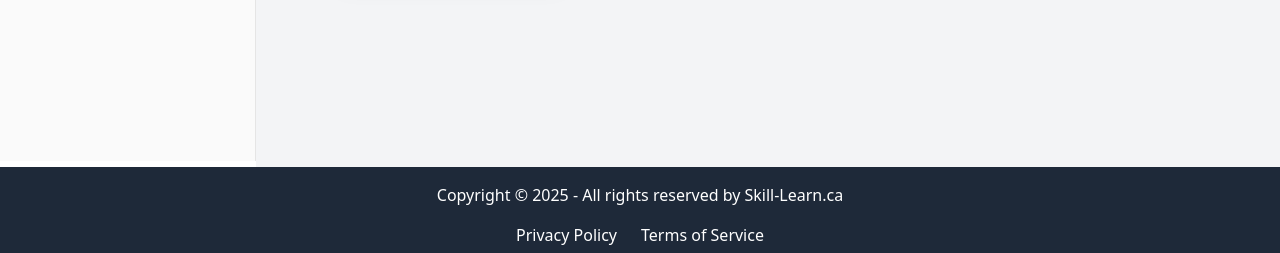
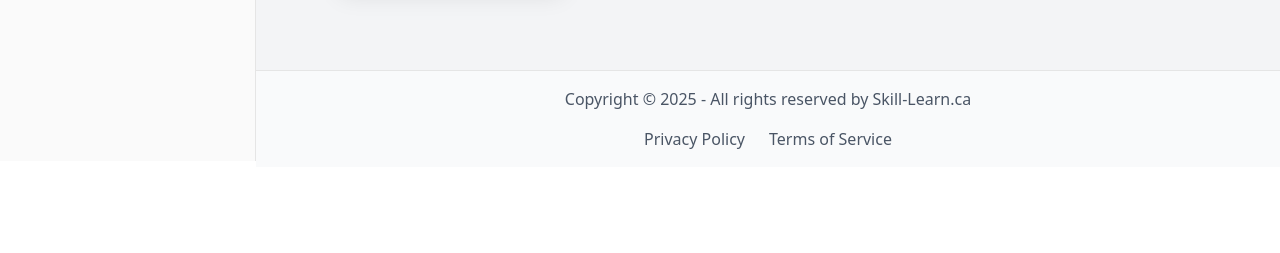
Before and after one commit to Coding-with-Thang/skill-learn, a Next.js app: page /dashboard/quizzes/quiz-manager in a window 1280 px wide. Shown: the part 699-952 px from the top of the page. After the commit the page ends 866 px from the top, so only its background shows below. Built offline with nearby package versions, Linux system fonts and the light colour scheme; no server answers.

Commit message:
Tried to push fotter below dashboard app-sidebar

```diff
--- a/src/app/components/Footer.jsx
+++ b/src/app/components/Footer.jsx
@@ -1,11 +1,22 @@
+"use client";
+
+import { usePathname } from "next/navigation";
+import { cn } from "@/lib/utils";
+
 export default function Footer() {
+  const pathname = usePathname();
+  const isDashboard = pathname?.startsWith('/dashboard');
+
   return (
-    <footer className="bg-gray-800 text-white p-4 mt-auto">
+    <footer className={cn(
+      "p-4 mt-auto relative",
+      isDashboard ? "bg-gray-50 border-t text-gray-600" : "bg-gray-800 text-white"
+    )}>
       <div className="max-w-7xl mx-auto text-center">
         <p>Copyright &copy; 2025 - All rights reserved by Skill-Learn.ca</p>
         <div className="mt-4 space-x-6">
-          <a href="#" className="hover:text-gray-400">Privacy Policy</a>
-          <a href="#" className="hover:text-gray-400">Terms of Service</a>
+          <a href="#" className={cn("hover:text-gray-400", isDashboard && "hover:text-gray-900")}>Privacy Policy</a>
+          <a href="#" className={cn("hover:text-gray-400", isDashboard && "hover:text-gray-900")}>Terms of Service</a>
         </div>
       </div>
     </footer>
--- /dev/null
+++ b/src/app/components/FooterWrapper.jsx
@@ -0,0 +1,15 @@
+"use client";
+
+import { usePathname } from "next/navigation";
+import Footer from "./Footer";
+
+export default function FooterWrapper() {
+  const pathname = usePathname();
+  const isDashboard = pathname?.startsWith('/dashboard');
+
+  if (isDashboard) {
+    return null;
+  }
+
+  return <Footer />;
+}
--- a/src/app/dashboard/layout.jsx
+++ b/src/app/dashboard/layout.jsx
@@ -8,6 +8,7 @@ import {
   SidebarTrigger,
 } from "@/components/ui/sidebar"
 import BreadCrumbCom from "../components/BreadCrumb"
+import Footer from "../components/Footer"
 
 export default function DashboardLayout({ children }) {
   const pathname = usePathname()
@@ -38,19 +39,22 @@ export default function DashboardLayout({ children }) {
   const { crumbs, endtrail } = getBreadcrumbs()
 
   return (
+    <div className="relative flex min-h-screen">
       <SidebarProvider>
         <AppSidebar className="mt-15" />
         <SidebarInset>
-        <div className="min-h-screen w-full bg-gray-100">
+          <div className="flex flex-col min-h-screen w-full bg-gray-100">
             <header className="flex h-16 mb-3 shrink-0 items-center gap-2 transition-[width,height] ease-linear group-has-data-[collapsible=icon]/sidebar-wrapper:h-12">
               <SidebarTrigger className="ml-2" />
               <BreadCrumbCom crumbs={crumbs} endtrail={endtrail} />
             </header>
-          <div className="flex gap-1 px-4">
+            <div className="flex gap-1 px-4 flex-1">
               {children}
             </div>
+            <Footer />
           </div>
         </SidebarInset>
       </SidebarProvider>
+    </div>
   );
 }
--- a/src/app/layout.jsx
+++ b/src/app/layout.jsx
@@ -3,7 +3,7 @@ import { dark } from "@clerk/themes";
 import { Toaster } from "@/components/ui/sonner"
 import { ErrorBoundaryProvider } from "@/components/providers/ErrorBoundaryProvider";
 import Header from "./components/Header";
-import Footer from "./components/Footer";
+import FooterWrapper from "./components/FooterWrapper";
 import "./globals.css";
 
 export const metadata = {
@@ -24,7 +24,7 @@ export default function RootLayout({ children }) {
             <Header />
             {children}
             <Toaster />
-            <Footer />
+            <FooterWrapper />
           </ErrorBoundaryProvider>
         </body>
       </html>
--- /dev/null
+++ b/src/components/ui/alert.jsx
@@ -0,0 +1,63 @@
+import * as React from "react"
+import { cva } from "class-variance-authority";
+
+import { cn } from "@/lib/utils"
+
+const alertVariants = cva(
+  "relative w-full rounded-lg border px-4 py-3 text-sm grid has-[>svg]:grid-cols-[calc(var(--spacing)*4)_1fr] grid-cols-[0_1fr] has-[>svg]:gap-x-3 gap-y-0.5 items-start [&>svg]:size-4 [&>svg]:translate-y-0.5 [&>svg]:text-current",
+  {
+    variants: {
+      variant: {
+        default: "bg-card text-card-foreground",
+        destructive:
+          "text-destructive bg-card [&>svg]:text-current *:data-[slot=alert-description]:text-destructive/90",
+      },
+    },
+    defaultVariants: {
+      variant: "default",
+    },
+  }
+)
+
+function Alert({
+  className,
+  variant,
+  ...props
+}) {
+  return (
+    <div
+      data-slot="alert"
+      role="alert"
+      className={cn(alertVariants({ variant }), className)}
+      {...props} />
+  );
+}
+
+function AlertTitle({
+  className,
+  ...props
+}) {
+  return (
+    <div
+      data-slot="alert-title"
+      className={cn("col-start-2 line-clamp-1 min-h-4 font-medium tracking-tight", className)}
+      {...props} />
+  );
+}
+
+function AlertDescription({
+  className,
+  ...props
+}) {
+  return (
+    <div
+      data-slot="alert-description"
+      className={cn(
+        "text-muted-foreground col-start-2 grid justify-items-start gap-1 text-sm [&_p]:leading-relaxed",
+        className
+      )}
+      {...props} />
+  );
+}
+
+export { Alert, AlertTitle, AlertDescription }
```
Lines whose indentation alone changed are shown as unchanged.
